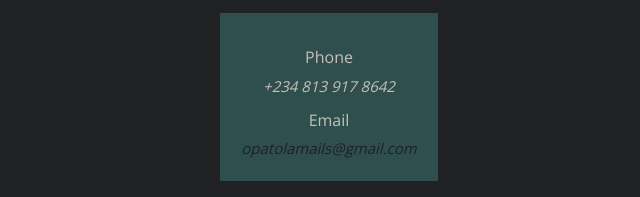
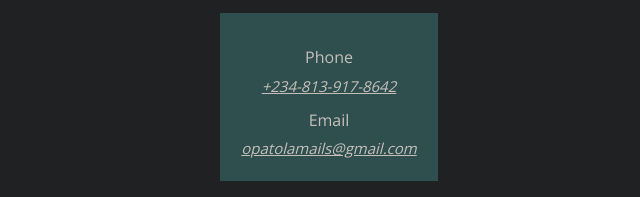
Before and after one commit to Ismail-Opatola/my-website, a Gatsby site: page /privacy-policy in a window 1280 px wide. Shown: the part 5090-5287 px from the top of the page, without its empty margins (311-951 px from the left). Built offline with nearby package versions, Linux system fonts and the light colour scheme; Gatsby itself is replaced by a stand-in of ours.

Commit message:
add href - tel

```diff
--- a/src/components/layout/Footer.js
+++ b/src/components/layout/Footer.js
@@ -253,8 +253,18 @@ const Footer = props => {
     </Box>
     <Box className={clsx(classes.footer, classes.greenbg)}>
      <Typography className={classes.span}>Phone</Typography>
-     <Typography className={classes.italicise} gutterBottom>
-      +234 813 917 8642
+     <Typography className={classes.italicise} gutterBottom color="textPrimary">
+      <MuiLink
+       href="tel:+234-813-917-642"
+       target="_blank"
+       rel="noopener noreferrer"
+       //   className="medium"
+       aria-label="Make a direct call to Ismail"
+       underline="always"
+       style={{ color: "#c5c1b9" }}
+      >
+       +234-813-917-8642
+      </MuiLink>
      </Typography>
      <Typography className={classes.span}>Email</Typography>
      <Typography className={classes.italicise} color="textPrimary">
@@ -262,8 +272,10 @@ const Footer = props => {
        href="mailto:opatolamails@gmail.com"
        target="_blank"
        rel="noopener noreferrer"
-        className="medium"
+       //   className="medium"
        aria-label="Send mail"
+       underline="always"
+       style={{ color: "#c5c1b9" }}
       >
        opatolamails@gmail.com
       </MuiLink>
```
Lines whose indentation alone changed are shown as unchanged.
